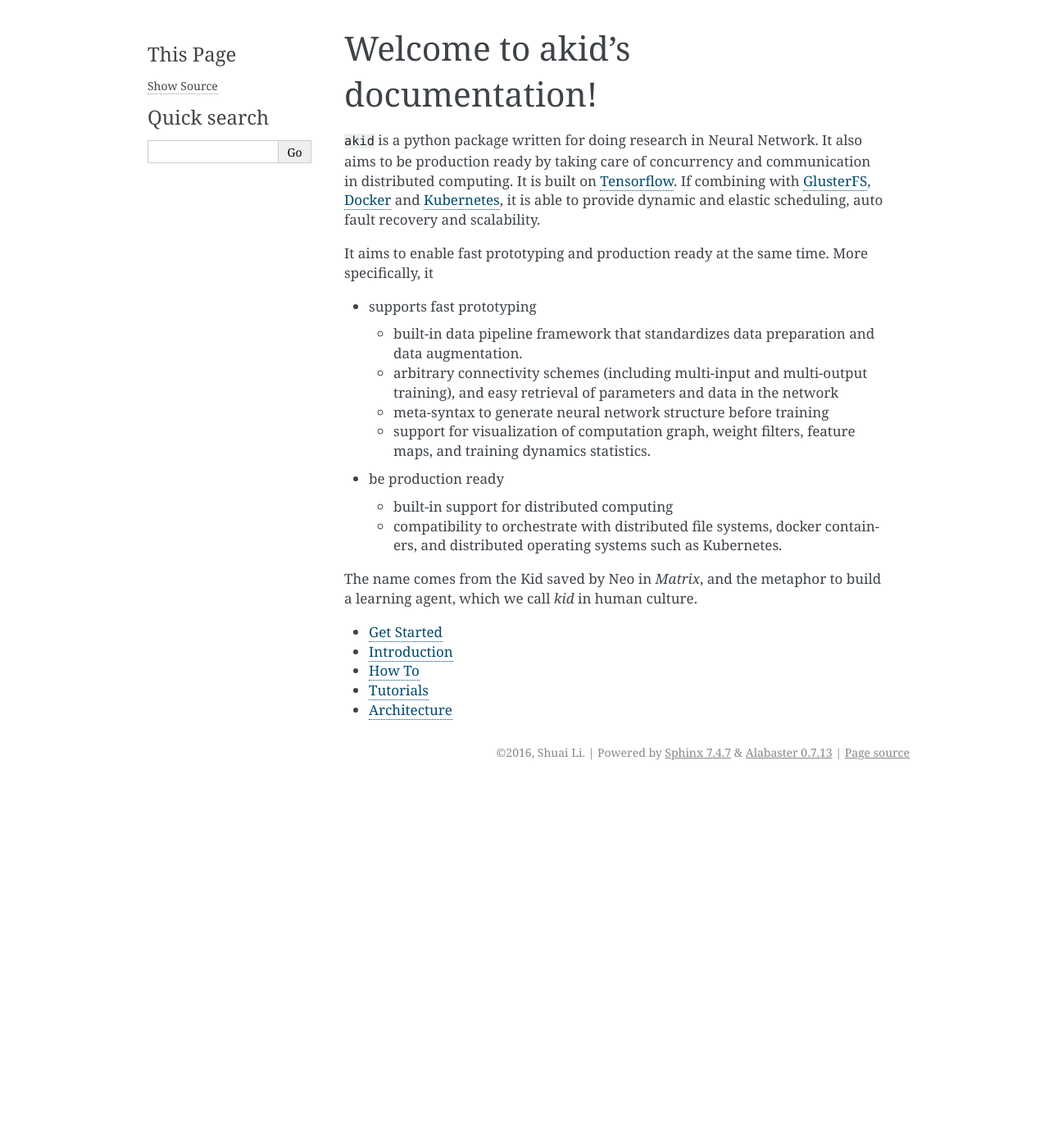
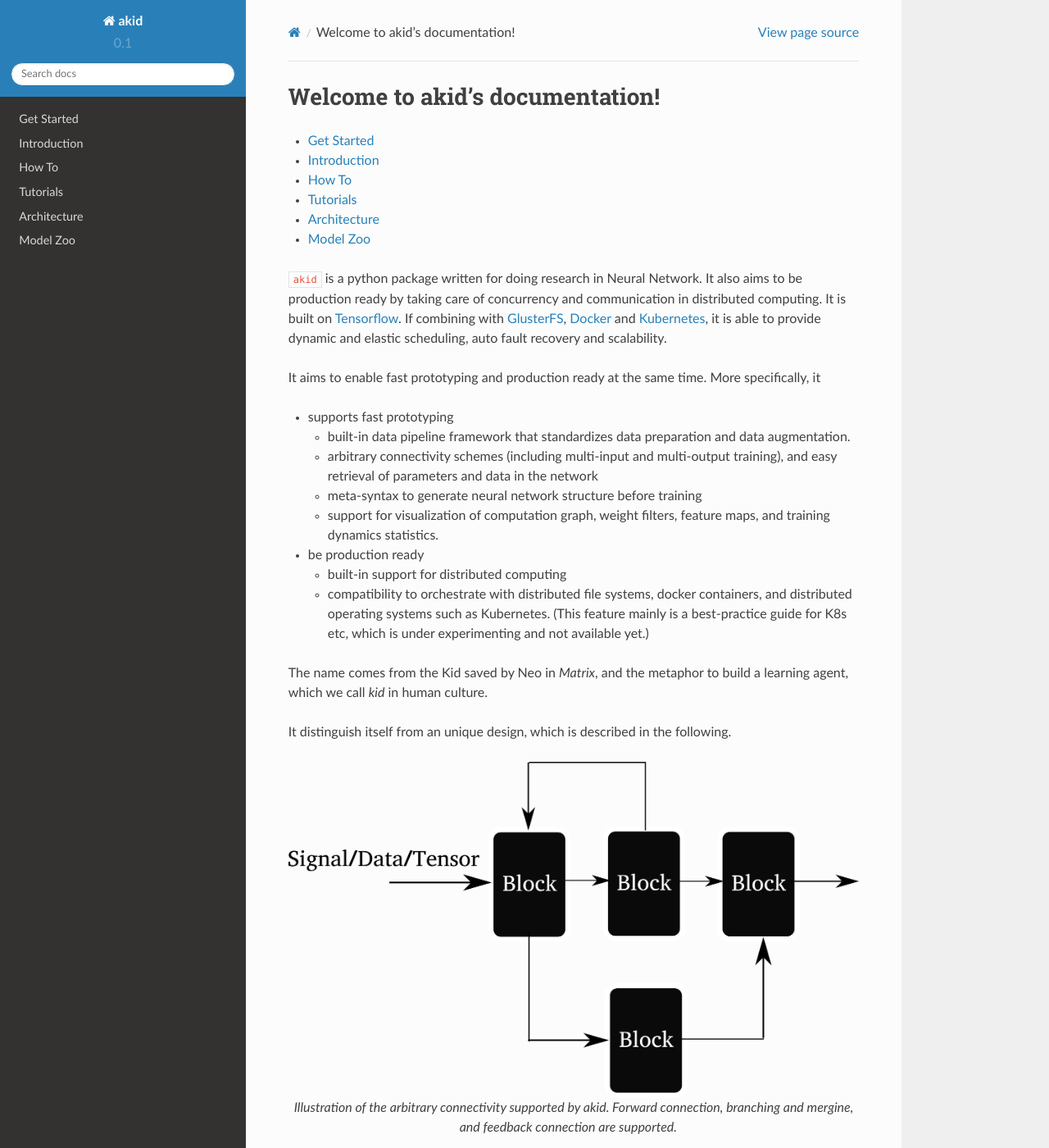
Before and after one commit to shawnLeeZX/akid, a Sphinx documentation site: the page built from docs/index.md, in a window 1280 px wide and 1400 px high. Shown: the whole window at 82% size. Built offline with Sphinx 7.4.7 and the Read the Docs theme 2.0.0, drawn with Linux system fonts in a browser that asks for light colours; some of the changed text lies outside the part shown.

Commit message:
Updated docs.

````diff
--- a/docs/conf.py
+++ b/docs/conf.py
@@ -177,7 +177,11 @@ todo_include_todos = True
 # The theme to use for HTML and HTML Help pages.  See the documentation for
 # a list of builtin themes.
 #
-html_theme = 'alabaster'
+import sphinx_rtd_theme
+
+html_theme = "sphinx_rtd_theme"
+
+html_theme_path = [sphinx_rtd_theme.get_html_theme_path()]
 
 # Theme options are theme-specific and customize the look and feel of a theme
 # further.  For a list of options available for each theme, see the
--- a/docs/index.md
+++ b/docs/index.md
@@ -1,4 +1,12 @@
 # Welcome to akid's documentation!
+
+
+* [Get Started](get_started/index.md)
+* [Introduction](intros/index.md)
+* [How To](how_tos/index.md)
+* [Tutorials](tutorials/index.md)
+* [Architecture](arch/index.md)
+* [Model Zoo](model/index.md)
 
 `akid` is a python package written for doing research in Neural Network. It
 also aims to be production ready by taking care of concurrency and
@@ -22,13 +30,23 @@ specifically, it
 * be production ready
   * built-in support for distributed computing
   * compatibility to orchestrate with distributed file systems, docker
-    containers, and distributed operating systems such as Kubernetes.
+    containers, and distributed operating systems such as Kubernetes. (This
+    feature mainly is a best-practice guide for K8s etc, which is under
+    experimenting and not available yet.)
 
 The name comes from the Kid saved by Neo in *Matrix*, and the metaphor to build
 a learning agent, which we call *kid* in human culture.
 
-* [Get Started](get_started/index.md)
-* [Introduction](intros/index.md)
-* [How To](how_tos/index.md)
-* [Tutorials](tutorials/index.md)
-* [Architecture](arch/index.md)
+It distinguish itself from an unique design, which is described in the following.
+
+```eval_rst
+.. figure:: images/akid_block.png
+   :align: center
+
+   Illustration of the arbitrary connectivity supported by `akid`. Forward
+   connection, branching and mergine, and feedback connection are supported.
+```
+
+```eval_rst
+.. automodule:: akid.core.blocks
+```
````
Also changed, not shown: docs/arch/index.md (+2 -0 lines), docs/how_tos/index.md (+2 -0 lines), docs/intros/index.md (+1 -7 lines), docs/model/index.md (added, +5 -0 lines).
